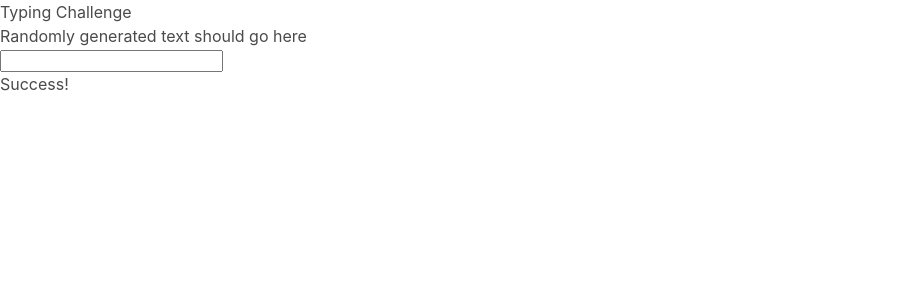
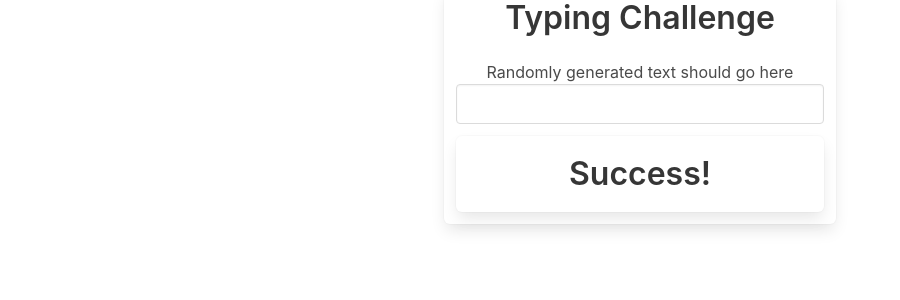
Before and after one commit to ken0901/Angular-Template-Syntax, an Angular app: page / in a window 1280 px wide. Shown: the top 300 px of the page, without its empty margins (0-900 px from the left). Built offline with nearby package versions, Linux system fonts and the light colour scheme.

Commit message:
Implement faker-js/faker library generate random

```diff
--- a/package.json
+++ b/package.json
@@ -18,6 +18,7 @@
     "@angular/platform-browser": "^14.3.0",
     "@angular/platform-browser-dynamic": "^14.0.0",
     "@angular/router": "^14.0.0",
+    "@faker-js/faker": "^8.0.2",
     "bulma": "^0.9.4",
     "rxjs": "~6.6.0",
     "zone.js": "~0.11.4"
--- a/src/app/projects/typing-challenge/typing-challenge.component.html
+++ b/src/app/projects/typing-challenge/typing-challenge.component.html
@@ -1,7 +1,17 @@
-<h1>Typing Challenge</h1>
+<div class="container">
+    <div class="columns is-centered">
+        <div class="box column is-one-third">
+            <h1 class="title has-text-centered">Typing Challenge</h1>
 
-<p>Randomly generated text should go here</p>
+            <p class="has-text-centered">Randomly generated text should go here</p>
 
-<input/>
+            <div class="field">
+                <input class="input" />
+            </div>
 
-<h1>Success!</h1>
+            <div class="box has-text-centered">
+                <h1 class="title">Success!</h1>
+            </div>
+        </div>
+    </div>
+</div>
--- a/src/app/projects/typing-challenge/typing-challenge.component.ts
+++ b/src/app/projects/typing-challenge/typing-challenge.component.ts
@@ -1,4 +1,5 @@
 import { Component, OnInit } from '@angular/core';
+import { faker } from "@faker-js/faker";
 
 @Component({
   selector: 'project-typing-challenge',
```
Also changed, not shown: 1 other file (tests, documents, lock files or other folders).
